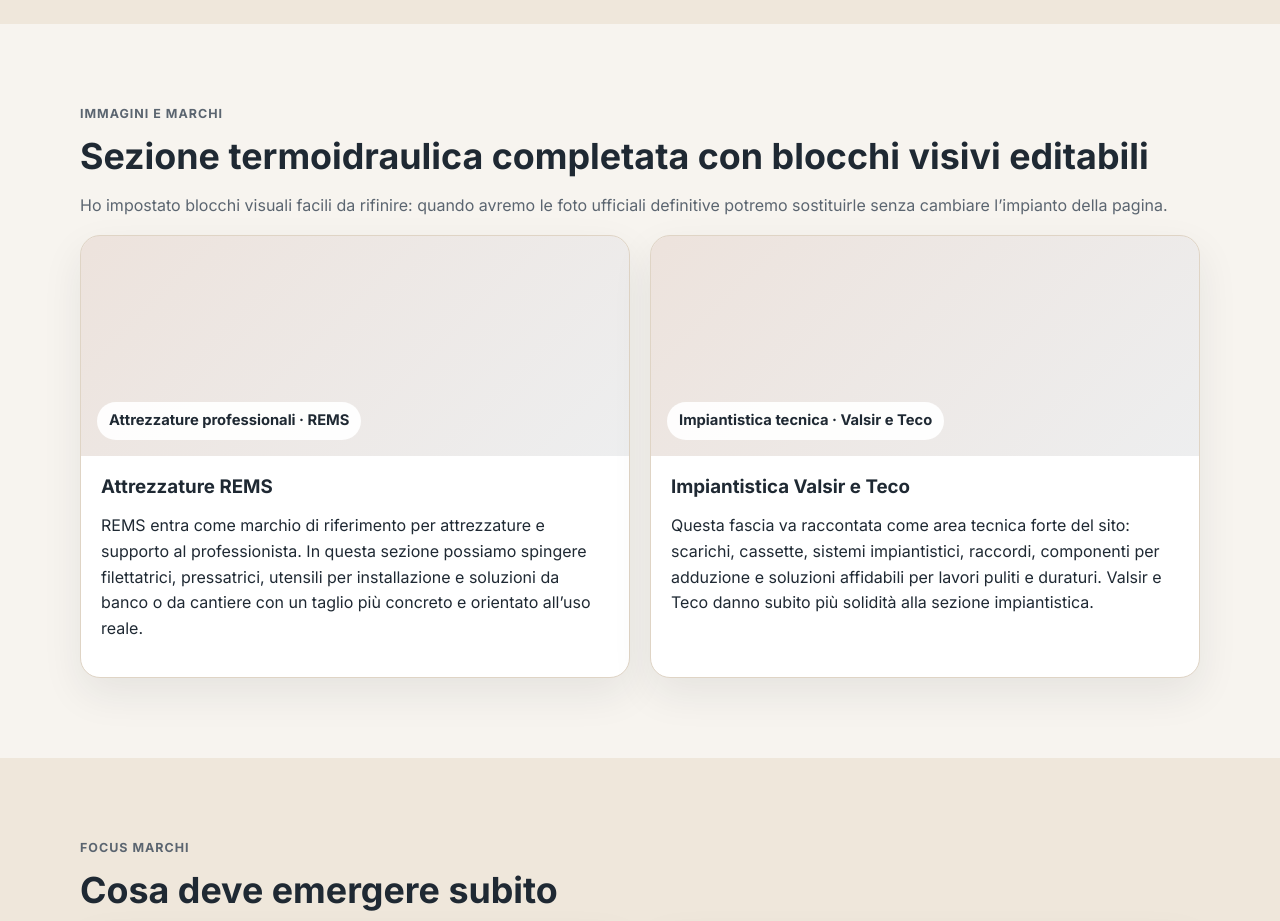
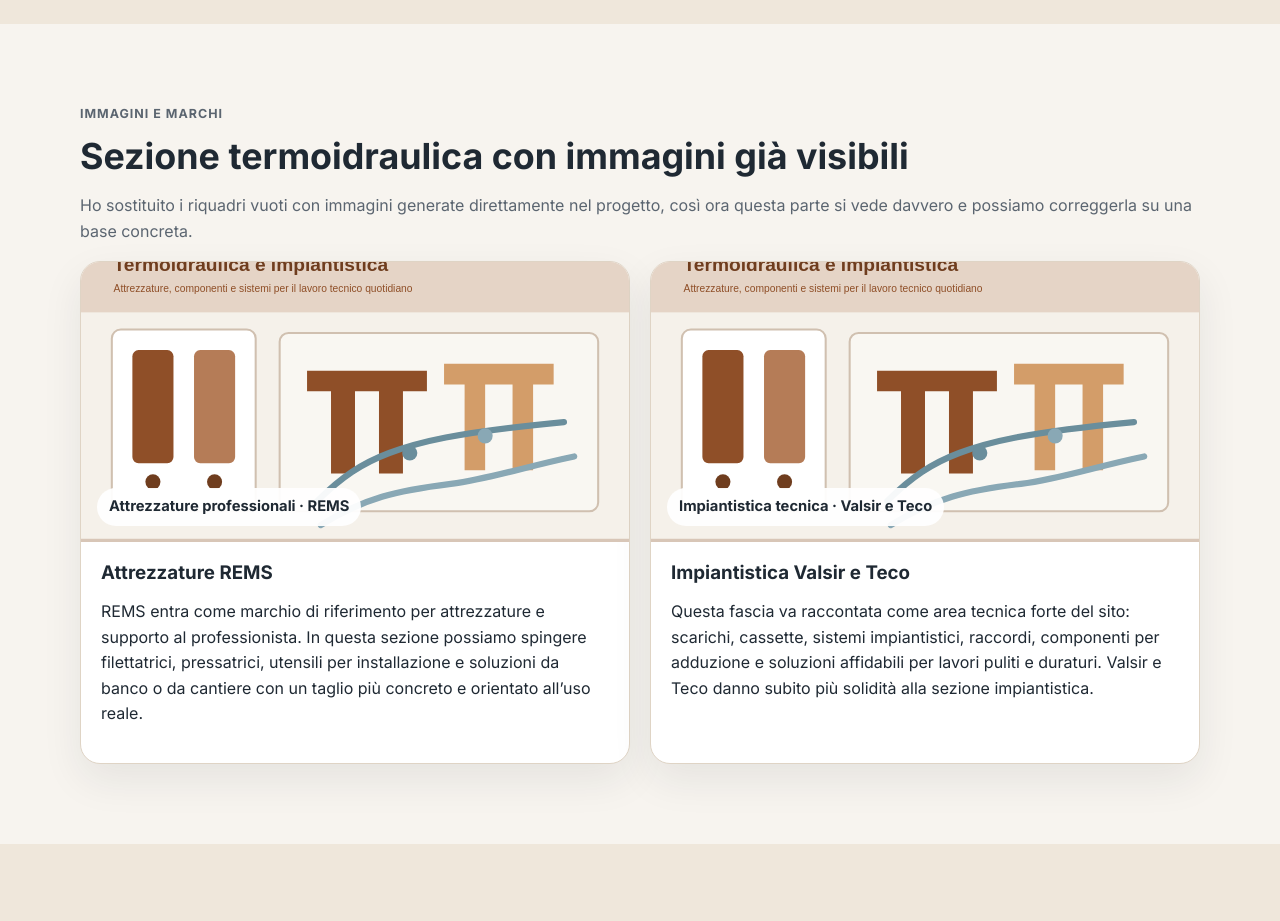
Before and after one commit to faxox-hash/Sito, a plain HTML site: page termoidraulica.html in a window 1280 px wide. Shown: the part 1380-2301 px from the top of the page. Drawn offline with Linux system fonts and the light colour scheme.

Commit message:
Embed generated visuals into termoidraulica page

```diff
--- a/termoidraulica.html
+++ b/termoidraulica.html
@@ -95,19 +95,25 @@
       <div class="container">
         <div class="section-heading">
           <p class="eyebrow">Immagini e marchi</p>
-          <h2>Sezione termoidraulica completata con blocchi visivi editabili</h2>
-          <p>Ho impostato blocchi visuali facili da rifinire: quando avremo le foto ufficiali definitive potremo sostituirle senza cambiare l’impianto della pagina.</p>
+          <h2>Sezione termoidraulica con immagini già visibili</h2>
+          <p>Ho sostituito i riquadri vuoti con immagini generate direttamente nel progetto, così ora questa parte si vede davvero e possiamo correggerla su una base concreta.</p>
         </div>
         <div class="visual-grid two-cols">
           <article class="visual-tile">
-            <div class="visual-photo"><strong>Attrezzature professionali · REMS</strong></div>
+            <div class="visual-photo">
+              <img src="assets/termoidraulica-impianti.svg" alt="Visual attrezzature e termoidraulica professionale" />
+              <strong>Attrezzature professionali · REMS</strong>
+            </div>
             <div class="visual-content">
               <h3>Attrezzature REMS</h3>
               <p>REMS entra come marchio di riferimento per attrezzature e supporto al professionista. In questa sezione possiamo spingere filettatrici, pressatrici, utensili per installazione e soluzioni da banco o da cantiere con un taglio più concreto e orientato all’uso reale.</p>
             </div>
           </article>
           <article class="visual-tile">
-            <div class="visual-photo"><strong>Impiantistica tecnica · Valsir e Teco</strong></div>
+            <div class="visual-photo">
+              <img src="assets/termoidraulica-impianti.svg" alt="Visual impiantistica Valsir e Teco" />
+              <strong>Impiantistica tecnica · Valsir e Teco</strong>
+            </div>
             <div class="visual-content">
               <h3>Impiantistica Valsir e Teco</h3>
               <p>Questa fascia va raccontata come area tecnica forte del sito: scarichi, cassette, sistemi impiantistici, raccordi, componenti per adduzione e soluzioni affidabili per lavori puliti e duraturi. Valsir e Teco danno subito più solidità alla sezione impiantistica.</p>
```
